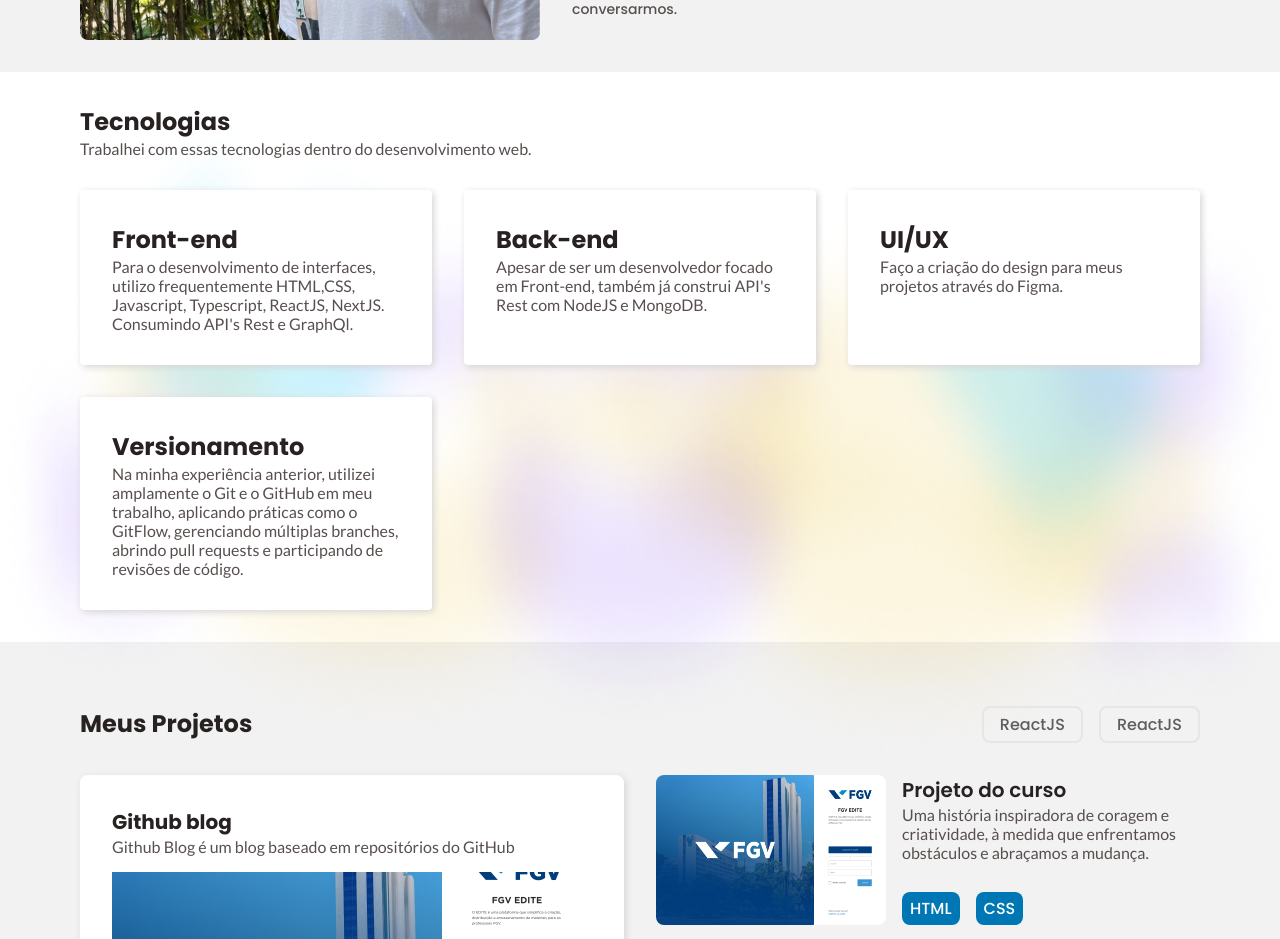
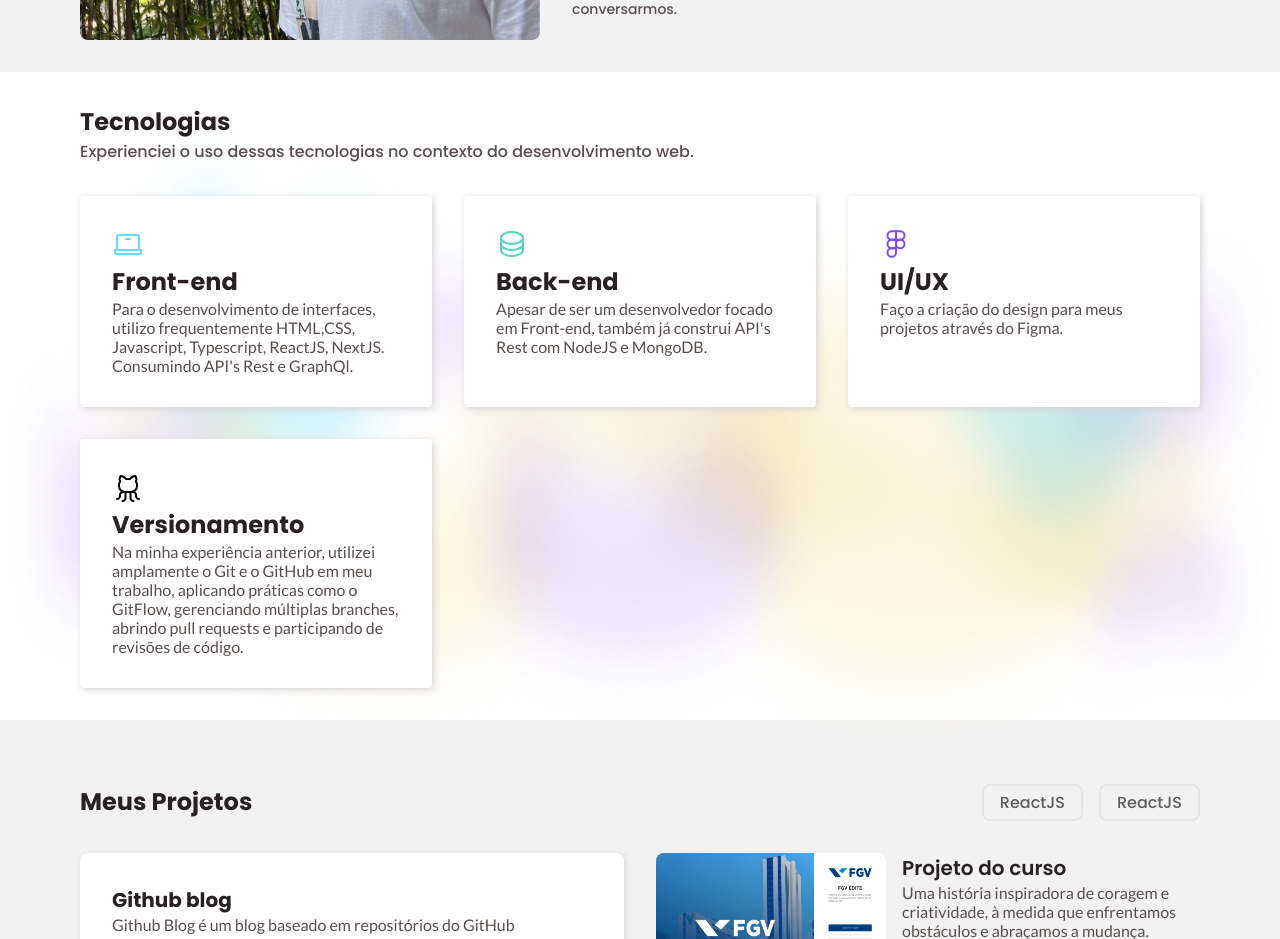
Before and after one commit to gabrieldiasss/portfolio, a Next.js app: page / in a window 1280 px wide. Shown: the part 1280-2219 px from the top of the page. Built offline with nearby package versions, Linux system fonts and the light colour scheme.

Commit message:
refactor: section technologies

```diff
--- a/src/components/Header/index.tsx
+++ b/src/components/Header/index.tsx
@@ -16,7 +16,6 @@ function saveCurriculum() {
   doc.save("cv-gabriel-dias")
 }
 
-//<a href="https://ibb.co/sy2fjsy"><img src="https://i.ibb.co/SRPjNVR/Curriculo-7-1.png" alt="Curriculo-7-1" border="0"></a>
 
 export function Header() {
   return (
--- a/src/components/Skills/index.tsx
+++ b/src/components/Technologies/index.tsx
@@ -6,27 +6,32 @@ import {
 } from "./styles";
 import { BackgroundImage } from "../BackgroundImage";
 import { TechnologiesCard } from "../TechnologiesCard";
+import { Database, FigmaLogo, GithubLogo, Laptop } from "phosphor-react";
 
 const technologies = [
   {
     title: "Front-end",
     description:
       "Para o desenvolvimento de interfaces, utilizo frequentemente HTML,CSS, Javascript, Typescript, ReactJS, NextJS. Consumindo API's Rest e GraphQl.",
+    icon:  <Laptop size={32} color="#61DAFB" />
   },
   {
     title: "Back-end",
     description:
       "Apesar de ser um desenvolvedor focado em Front-end, também já construi API's Rest com NodeJS e MongoDB.",
+      icon: <Database size={32} color="#55D4C1" />
   },
   {
     title: "UI/UX",
     description:
       "Faço a criação do design para meus projetos através do Figma.",
+      icon: <FigmaLogo size={32} color="#8047F8" />
   },
   {
     title: "Versionamento",
     description:
       "Na minha experiência anterior, utilizei amplamente o Git e o GitHub em meu trabalho, aplicando práticas como o GitFlow, gerenciando múltiplas branches, abrindo pull requests e participando de revisões de código.",
+      icon: <GithubLogo size={32} />
   },
 ];
 
@@ -35,13 +40,19 @@ export function Skills() {
     <TechnologiesContainer>
       <TechnologiesContent>
         <Title>Tecnologias</Title>
-        <Paragraph size="m" fonts="lato">
-          Trabalhei com essas tecnologias dentro do desenvolvimento web.
+        <Paragraph size="m" fonts="poppins">
+          Experienciei o uso dessas tecnologias no contexto do desenvolvimento
+          web.
         </Paragraph>
 
         <TechnologiesCardContainer>
           {technologies.map((technologie) => (
-            <TechnologiesCard key={technologie.title} title={technologie.title} description={technologie.description} />
+            <TechnologiesCard
+              key={technologie.title}
+              title={technologie.title}
+              description={technologie.description}
+              icon={technologie.icon}
+            />
           ))}
         </TechnologiesCardContainer>
       </TechnologiesContent>
--- a/src/components/TechnologiesCard/index.tsx
+++ b/src/components/TechnologiesCard/index.tsx
@@ -1,14 +1,17 @@
+import { ReactNode } from "react";
 import { Paragraph, Title } from "../Typography";
 import { TechnologiesCardContainer } from "./styles";
 
 interface TechnologiesCardProps {
     title: string,
-    description: string
+    description: string,
+    icon: ReactNode
 }
 
-export function TechnologiesCard({ title, description }: TechnologiesCardProps) {
+export function TechnologiesCard({ title, description, icon }: TechnologiesCardProps) {
   return (
     <TechnologiesCardContainer>
+      {icon}
       <Title>{title}</Title>
       <Paragraph fonts="lato">
         {description}
--- a/src/components/TechnologiesCard/styles.ts
+++ b/src/components/TechnologiesCard/styles.ts
@@ -5,4 +5,5 @@ export const TechnologiesCardContainer = styled("div", {
     padding: "2rem",
     borderRadius: 4,
     boxShadow: "2px 2px 7px #D7D5D5",
+    cursor: "pointer"
   });
--- a/src/pages/index.tsx
+++ b/src/pages/index.tsx
@@ -4,7 +4,7 @@ import { Intro } from "../components/Intro";
 import { BackgroundImage } from "../components/BackgroundImage";
 import { About } from "../components/About";
 import { Projects } from "../components/Projects";
-import { Skills } from "../components/Skills";
+import { Skills } from "../components/Technologies";
 import { Experience } from "../components/Experience";
 
 interface Projects {
--- a/tsconfig.json
+++ b/tsconfig.json
@@ -15,6 +15,6 @@
     "jsx": "preserve",
     "incremental": true
   },
-  "include": ["next-env.d.ts", "**/*.ts", "**/*.tsx", "src/pages/_app.tsx", "prismic.js", "src/components/canvas/Ball.tsx", "src/components/Skills/index.tsx", "src/components/canvas/index.ts"],
+  "include": ["next-env.d.ts", "**/*.ts", "**/*.tsx", "src/pages/_app.tsx", "prismic.js", "src/components/canvas/Ball.tsx", "src/components/Technologies/index.tsx", "src/components/canvas/index.ts"],
   "exclude": ["node_modules"]
 }
```
Also changed, not shown: src/components/Technologies/styles.ts (renamed from src/components/Skills/styles.ts).
